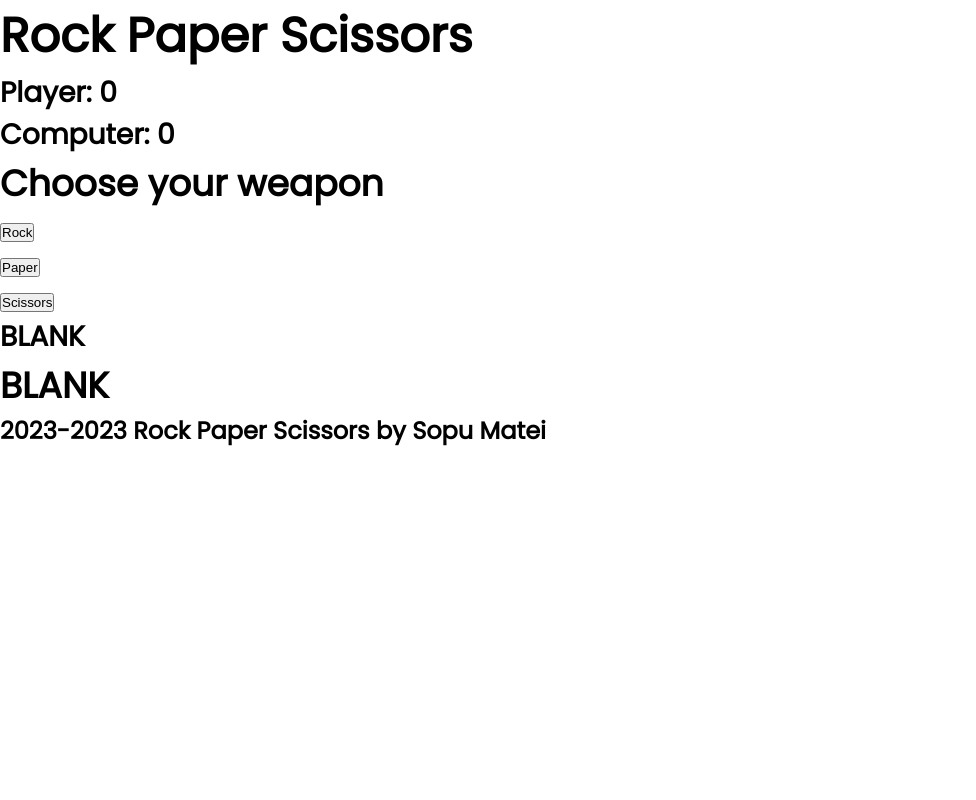
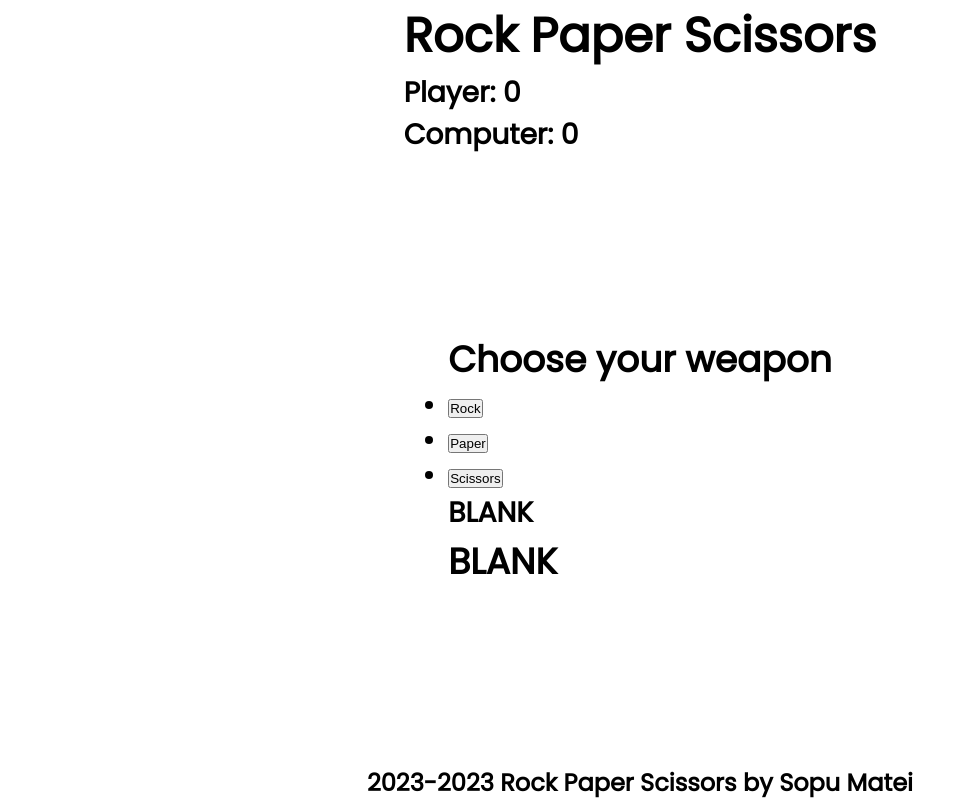
Before and after one commit to sopumatei/Rock_Paper_Scissors, a plain HTML site: page index.html in a window 1280 px wide. Shown: the whole page, without its empty margins (0-976 px from the left). Drawn offline with Linux system fonts and the light colour scheme.

Commit message:
Make the body a flexbox

```diff
--- a/style.css
+++ b/style.css
@@ -14,3 +14,12 @@ html {
     font-size: 1.5rem;
     font-family: 'Poppins', sans-serif;
 }
+
+body {
+    display: flex;
+    flex-flow: column nowrap;
+    justify-content: space-between;
+    align-items: center;
+    gap: 1rem;
+    min-height: 100vh;
+}
```
